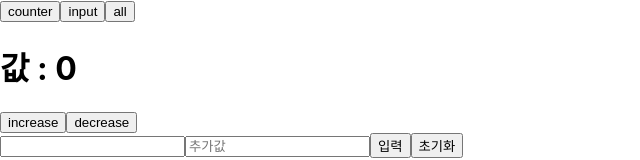
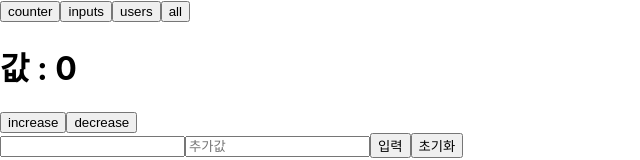
Before and after one commit to jjm2317/react_prac, a React (Create React App) app: page / in a window 1280 px wide. Shown: the top 160 px of the page, without its empty margins (0-640 px from the left). Built offline with nearby package versions, Linux system fonts and the light colour scheme.

Commit message:
feat: Separate  ShowContainer from Counter
Apply Symbol to  Render Modes

```diff
--- a/src/App.js
+++ b/src/App.js
@@ -1,28 +1,44 @@
 import React, { useState } from "react";
 import Counter from "./components/counterAndInput/Counter";
 import Input from "./components/counterAndInput/Input";
-import ShowContainer from "./components/counterAndInput/ShowContainer";
+import ShowContainer from "./components/showContainer/ShowContainer";
 import UserContainer from "./components/userList/UserContainer";
 function App() {
-  const [renderMode, setRenderMode] = useState("all");
+  const RenderModes = Object.freeze({
+    ALL: Symbol.for("all"),
+    COUNTER: Symbol.for("counter"),
+    INPUTS: Symbol.for("inputs"),
+    USERS: Symbol.for("users"),
+  });
+
+  const [renderMode, setRenderMode] = useState(RenderModes.ALL);
   const selectRenderMode = (e) => {
-    setRenderMode(e.target.innerText);
+    const symbolKey = e.target.name;
+    setRenderMode(Symbol.for(symbolKey));
   };
   return (
     <div>
       <ShowContainer selectRenderMode={selectRenderMode}>
-        {renderMode === "counter" ? (
-          <Counter />
-        ) : renderMode === "input" ? (
-          <Input />
-        ) : (
-          <>
-            <Counter />
-            <Input />
-          </>
-        )}
+        {(() => {
+          switch (renderMode) {
+            case RenderModes.COUNTER:
+              return <Counter />;
+            case RenderModes.INPUTS:
+              return <Input />;
+            case RenderModes.USERS:
+              return <UserContainer />;
+            case RenderModes.ALL:
+              return (
+                <>
+                  <Counter />
+                  <Input />
+                  <UserContainer />
+                </>
+              );
+            default:
+          }
+        })()}
       </ShowContainer>
-      <UserContainer />
     </div>
   );
 }
--- a/src/components/counterAndInput/ShowButtonSet.js
+++ b/src/components/showContainer/ShowButtonSet.js
@@ -4,7 +4,7 @@ const ShowButtonSet = ({ buttonList, selectRenderMode }) => {
   return (
     <div>
       {buttonList.map((name) => (
-        <button key={name} onClick={selectRenderMode}>
+        <button key={name} name={name} onClick={selectRenderMode}>
           {name}
         </button>
       ))}
--- a/src/components/counterAndInput/ShowContainer.js
+++ b/src/components/showContainer/ShowContainer.js
@@ -1,7 +1,7 @@
 import React, { useState } from "react";
 import ShowButtonSet from "./ShowButtonSet";
 const ShowContainer = ({ children, selectRenderMode }) => {
-  const buttonList = ["counter", "input", "all"];
+  const buttonList = ["counter", "inputs", "users", "all"];
 
   return (
     <div>
```
Also changed, not shown: 1 other file (tests, documents, lock files or other folders).
